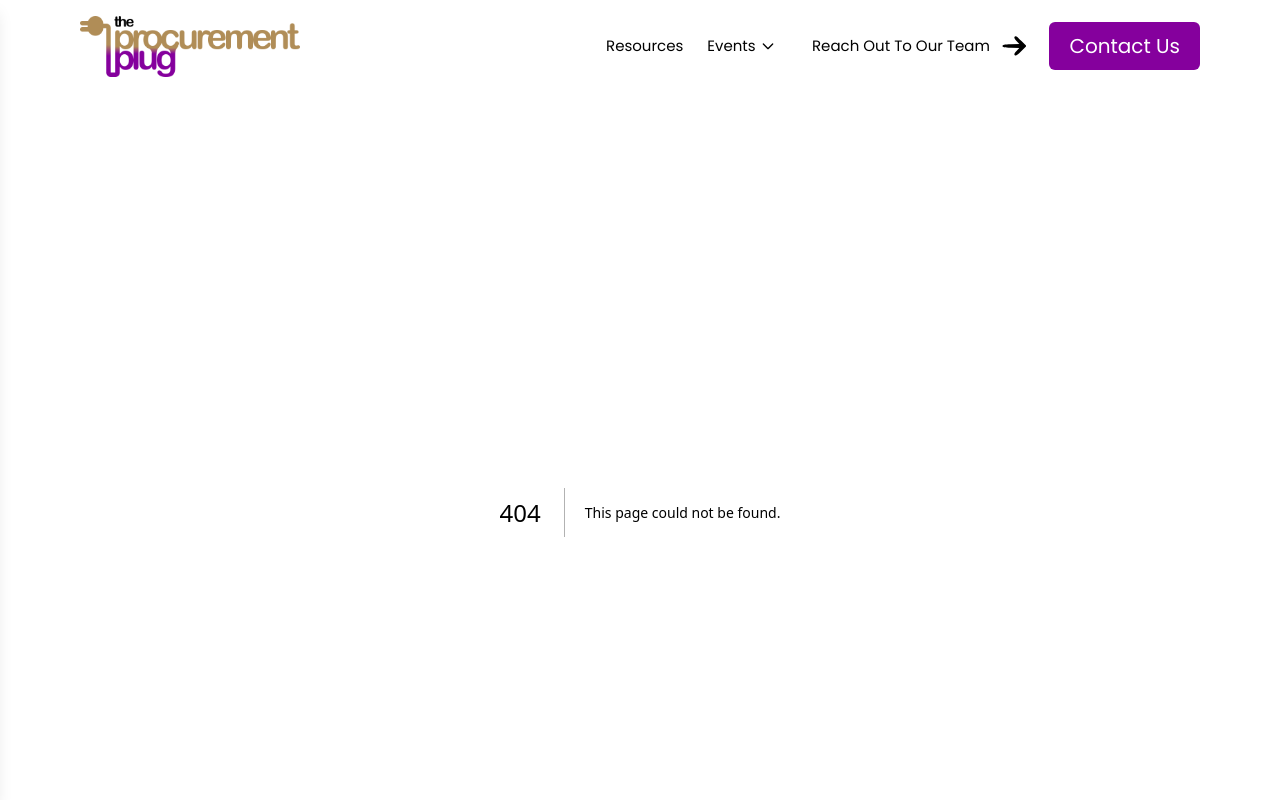
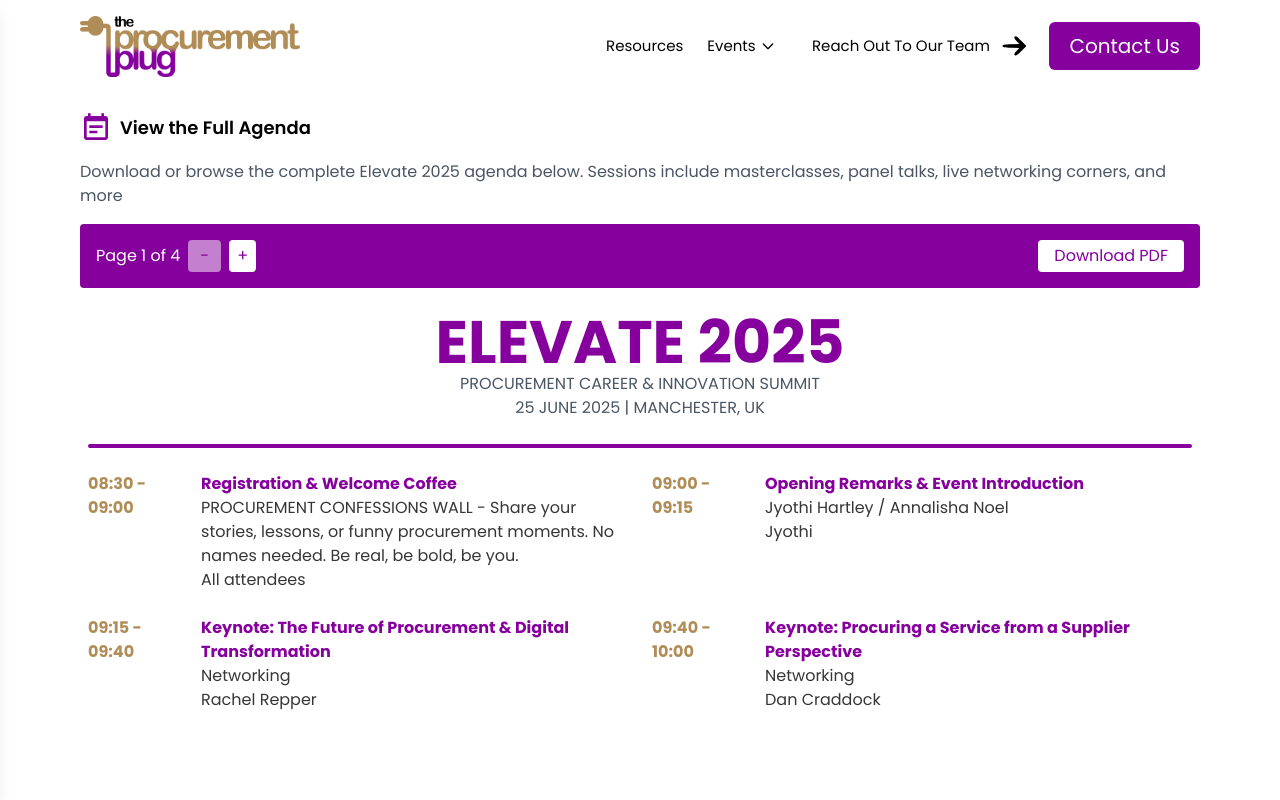
Before and after one commit to NexaForgeTechnologies/theprocurementplug, a Next.js app: page /event/elevate2025-manchester/agenda in a window 1280 px wide. Before the commit this address had no page. Shown: the top 800 px of the page. Built offline with nearby package versions, Linux system fonts and the light colour scheme.

Commit message:
fix date and cursor

```diff
--- a/src/app/event/elevate2025-manchester/pdf/page.js
+++ b/src/app/event/elevate2025-manchester/agenda/page.js
@@ -159,7 +159,7 @@
             doc.setTextColor(96, 96, 96);
             doc.text("PROCUREMENT CAREER & INNOVATION SUMMIT", padding + contentWidth / 2, yOffset, { align: "center" });
             yOffset += 8;
-            doc.text("6TH JUNE 2025 | MANCHESTER, UK", padding + contentWidth / 2, yOffset, { align: "center" });
+            doc.text("25 JUNE 2025 | MANCHESTER, UK", padding + contentWidth / 2, yOffset, { align: "center" });
             yOffset += 10;
             doc.setDrawColor(133, 0, 157);
             doc.line(padding, yOffset, pageWidth - padding, yOffset);
@@ -233,14 +233,14 @@
                                 <button
                                     onClick={() => handlePageChange(currentPage - 1)}
                                     disabled={currentPage === 1}
-                                    className="px-3 py-1 bg-white text-[#85009D] rounded disabled:opacity-50"
+                                    className="cursor-pointer px-3 py-1 bg-white text-[#85009D] rounded disabled:opacity-50"
                                 >
                                     -
                                 </button>
                                 <button
                                     onClick={() => handlePageChange(currentPage + 1)}
                                     disabled={currentPage === totalPages}
-                                    className="px-2 py-1 bg-white text-[#85009D] rounded disabled:opacity-50"
+                                    className="cursor-pointer px-2 py-1 bg-white text-[#85009D] rounded disabled:opacity-50"
                                 >
                                     +
                                 </button>
@@ -249,7 +249,7 @@
                         <div className="flex flex-col md:flex-row gap-4 md:gap-0 items-center space-x-2">
                             <button
                                 onClick={generatePDF}
-                                className="px-4 py-1 bg-white text-[#85009D] rounded hover:bg-gray-200"
+                                className="cursor-pointer px-4 py-1 bg-white text-[#85009D] rounded hover:bg-gray-200"
                             >
                                 Download PDF
                             </button>
@@ -258,7 +258,7 @@
                     <div className="mt-4 p-2 bg-white rounded">
                         <h3 className="text-3xl md:text-6xl font-bold text-center text-[#85009D]">ELEVATE 2025</h3>
                         <p className="text-center text-gray-600">PROCUREMENT CAREER & INNOVATION SUMMIT</p>
-                        <p className="text-center text-gray-600">6TH JUNE 2025 | MANCHESTER, UK</p>
+                        <p className="text-center text-gray-600">25 JUNE 2025 | MANCHESTER, UK</p>
                         <div className="w-full h-1 bg-[#85009D] rounded my-6"></div>
                         <div className="grid grid-cols-1 md:grid-cols-2 gap-6 text-[#363636]">
                             {currentItems.map((item, index) => (
--- a/src/containers/events/manchester/AgendaCTR.jsx
+++ b/src/containers/events/manchester/AgendaCTR.jsx
@@ -1,4 +1,5 @@
 import IconComponent from "@/components/icon/Icon";
+import Link from "next/link";
 import React from "react";
 
 function AgendaCTR() {
@@ -12,15 +13,12 @@
           <div className="bounce-right">
             <IconComponent name="arrow" size="24" />
           </div>
-          <a
-            href="/event/elevate2025-manchester/pdf"
-            // href="/files/Elevate_Manchester_Event_Agenda_Clean.pdf"
-            target="_blank"
-            rel="noopener noreferrer"
+          <Link
+            href="/event/elevate2025-manchester/agenda"
             className="underline text-[#363636] hover:text-[#85009d] text-sm md:text-lg leading-normal md:leading-relaxed"
           >
             AGENDA Elevate 2025 - Manchester
-          </a>
+          </Link>
         </div>
       </div>
     </div>
```
